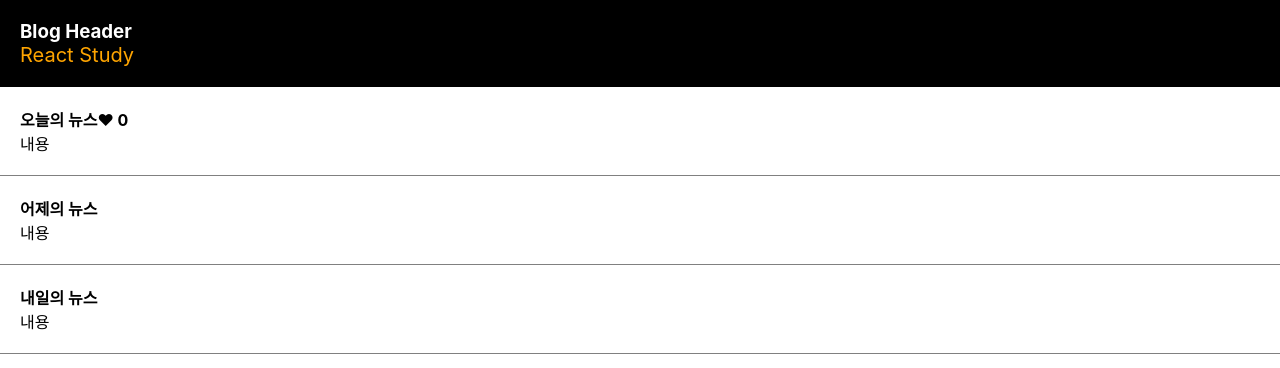
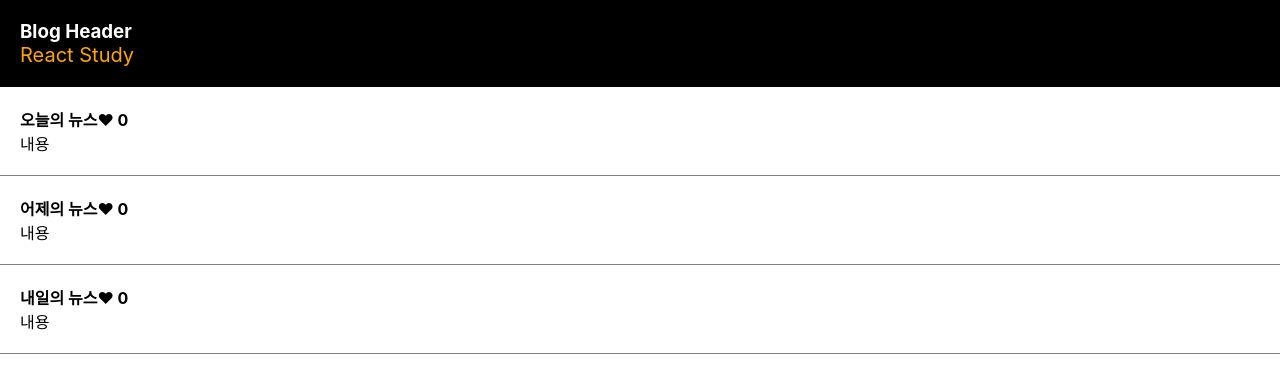
Before and after one commit to chobo6/fe-react-study, a React (Create React App) app: page / in a window 1280 px wide. Shown: the top 368 px of the page. Built offline with nearby package versions, Linux system fonts and the light colour scheme.

Commit message:
포스트 항목 반복처리, 좋아요 갯수 분할

```diff
--- a/src/newsblog/NewsBlog.js
+++ b/src/newsblog/NewsBlog.js
@@ -14,7 +14,7 @@ function NewsBlog(){
 
     let [news, setNews] = useState(['오늘의 뉴스', '어제의 뉴스', '내일의 뉴스']);
 
-    let [likeCount, setLikeCount] = useState(0);
+    let [likeCount, setLikeCount] = useState([]);
 
     let [modalFlag, setModalFlag] = useState(false);
 
@@ -25,18 +25,36 @@ function NewsBlog(){
                 <div style={{color:'orange', fontSize:'20px'}}>{title}</div>
             </div>
 
-            <div className='post-list'>
+            {
+                news.map((news, index)=>{
+                    likeCount.push(0);
+                    return  <div className='post-list'>
+                                <h4 onClick={()=>{
+                                setModalFlag(!modalFlag);
+                            }}>{news}
+                            <span onClick={(event)=>{
+                                        event.stopPropagation();
+                                        let temp = [...likeCount];
+                                        temp[index] += 1;
+                                        setLikeCount(temp);
+                                    }}>❤</span> {likeCount[index]}
+                                </h4>
+                                <p>내용</p>
+                            </div>
+                })
+            }
+            {/* <div className='post-list'>
                 <h4 onClick={()=>{
 
                     setModalFlag(!modalFlag); // !true -> false     !false -> true
 
                     // setModalFlag(modalFlag ? false : true);
 
-                    /* if(modalFlag == true){
+                    if(modalFlag == true){
                         setModalFlag(false);
                     }else{
                         setModalFlag(true);
-                    } */
+                    }
                 }}>{news[0]}
                     <span onClick={(event)=>{
                         // event.preventDefault();
@@ -53,7 +71,7 @@ function NewsBlog(){
             <div className='post-list'>
                 <h4>{news[2]}</h4>
                 <p>내용</p>
-            </div>
+            </div> */}
 
             {/* <div className='post-list'>
                 <h4>오늘의 뉴스</h4>
```
